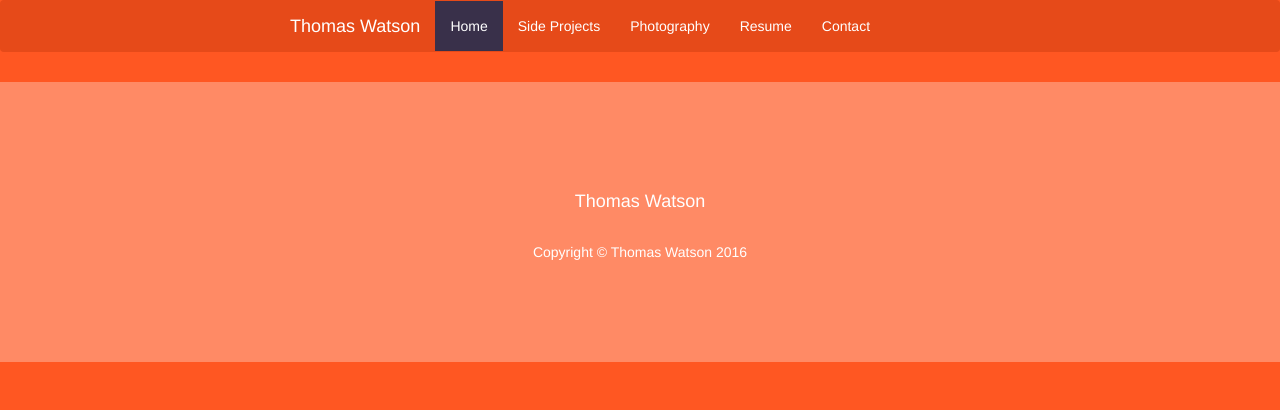
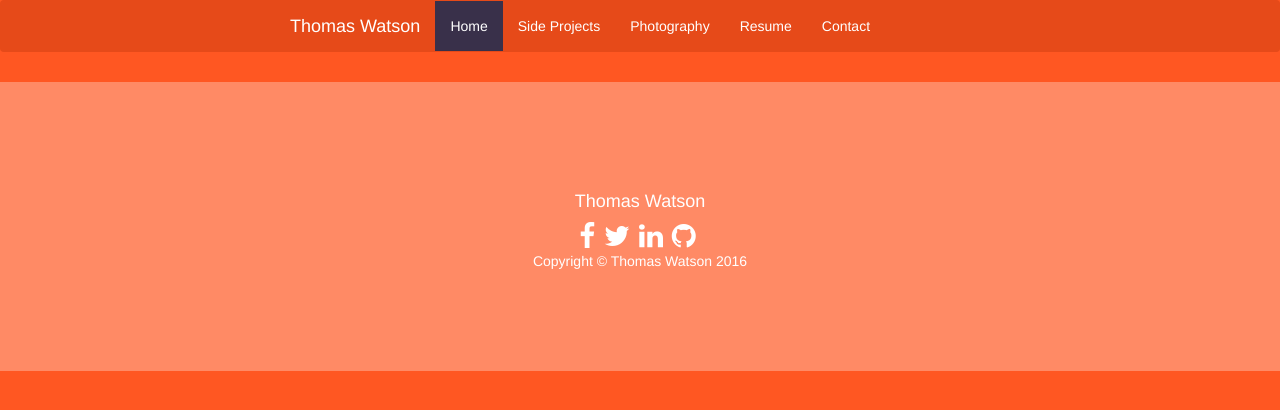
Before and after one commit to twatson071/twatson071.github.io, a website: page app/index.html in a window 1280 px wide. Drawn offline with nearby package versions, Linux system fonts and the light colour scheme; files that its build step writes are made by us from their sources; files whose address does not match are found by name.

Commit message:
FA css import

```diff
--- a/app/index.html
+++ b/app/index.html
@@ -9,6 +9,7 @@
     <!-- build:css(.) styles/vendor.css -->
     <!-- bower:css -->
     <link rel="stylesheet" href="bower_components/bootstrap/dist/css/bootstrap.css" />
+    <link rel="stylesheet" href="bower_components/font-awesome/css/font-awesome.css" />
     <!-- endbower -->
     <!-- endbuild -->
     <!-- build:css(.tmp) styles/main.css -->
```
